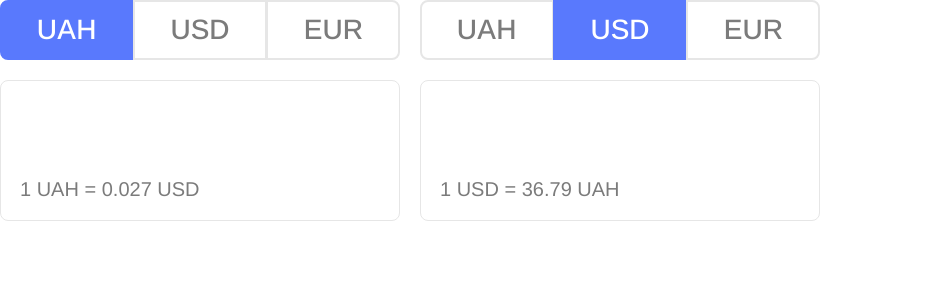
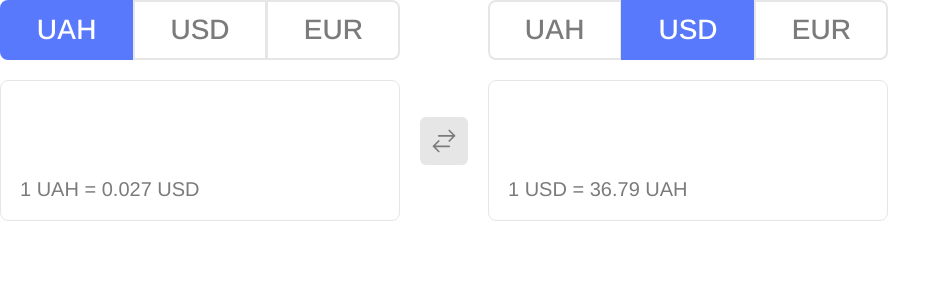
Before and after one commit to bodnya29179/React-Currency-Exchange, a React (Create React App) app: page / in a window 1280 px wide. Shown: the top 300 px of the page, without its empty margins (0-951 px from the left). Built offline with nearby package versions, Linux system fonts and the light colour scheme.

Commit message:
Add the custom button to the exchange component

```diff
--- a/src/components/currency-exchange/CurrencyExchange.jsx
+++ b/src/components/currency-exchange/CurrencyExchange.jsx
@@ -4,6 +4,7 @@ import CurrencySelect from '../currency-select/CurrencySelect';
 import CurrencyInput from '../currency-input/CurrencyInput';
 import { CURRENCIES } from '../../constants';
 import { buildExchangeLabel } from '../../utils';
+import CustomButton from '../custom-button/CustomButton';
 
 const CurrencyExchange = () => {
   const [currencyFrom, setCurrencyFrom] = useState(CURRENCIES.uah);
@@ -29,6 +30,10 @@ const CurrencyExchange = () => {
         <CurrencyInput label={labelFrom}/>
       </div>
 
+      <div className={classes.reverseBtn}>
+        <CustomButton/>
+      </div>
+
       <div className={classes.currencyExchange}>
         <CurrencySelect
           items={CURRENCIES}
--- a/src/components/currency-exchange/CurrencyExchange.module.scss
+++ b/src/components/currency-exchange/CurrencyExchange.module.scss
@@ -9,3 +9,8 @@
   gap: 20px;
   max-width: 400px;
 }
+
+.reverseBtn {
+  align-self: center;
+  padding-top: 60px;
+}
```
